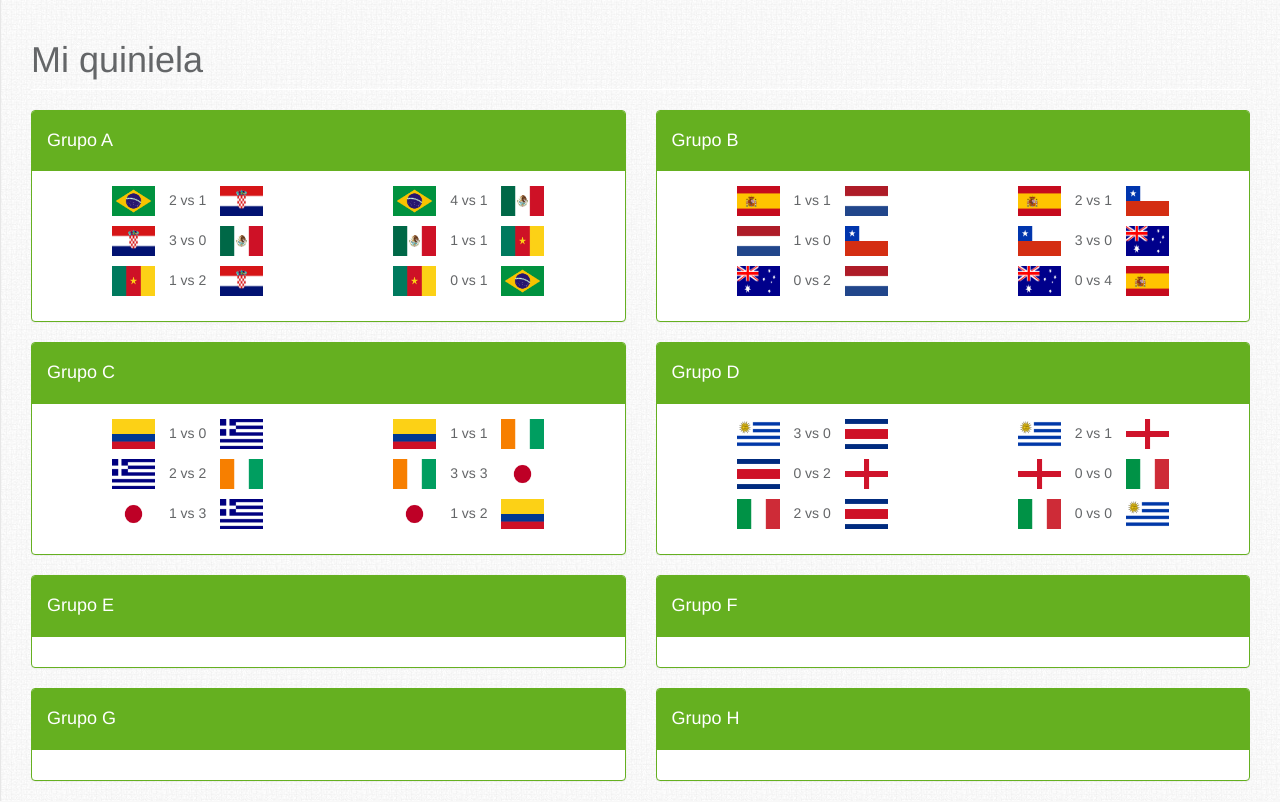
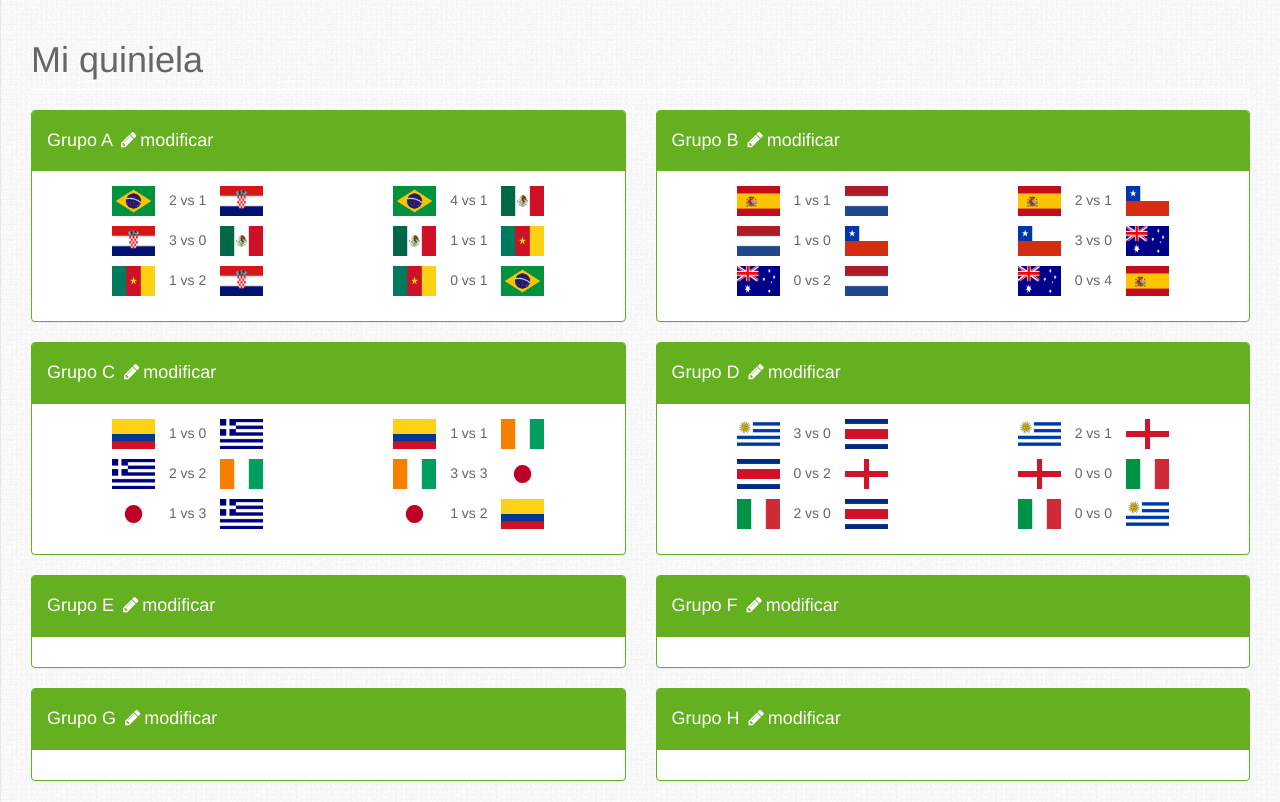
Before and after one commit to leonardogutierrezh/quiniela, a Django app: page /mi_quiniela/ in a window 1280 px wide. Shown: the part 51-853 px from the top of the page. Run offline with Django 3.2, Linux system fonts and the light colour scheme; a user stored in the database is signed in; data comes from the database, SQL or seed files in the repository; style sheets or scripts are compiled from the project's sources; some libraries are stand-ins or nearby versions.

Commit message:
peos con quiniea

```diff
--- a/quiniela/templates/social/mi_quiniela.html
+++ b/quiniela/templates/social/mi_quiniela.html
@@ -9,7 +9,7 @@
 
 		<div class="panel panel-primary">
 			<div class="panel-heading">
-				<h4>{% if log_in %}<a href="/poner_resultados/{{ grupo.0.id }}">Grupo {{ grupo.0.nombre }}  <i class="fa fa-pencil fa-fw"></i>modificar</a>{% else %}Grupo {{ grupo.0.nombre }}{% endif %}</h4>
+				<h4>{% if no_login == 0 %}<a href="/poner_resultados/{{ grupo.0.id }}">Grupo {{ grupo.0.nombre }}  <i class="fa fa-pencil fa-fw"></i>modificar</a>{% else %}Grupo {{ grupo.0.nombre }}{% endif %}</h4>
 			</div>
 			<div class="panel-body">
 				{% for partido in grupo.1 %}
```
